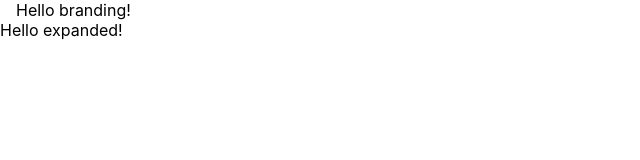
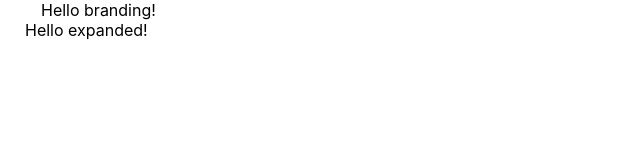
Before and after one commit to owcollier/times-cli, a React (Create React App) app: page / in a window 1280 px wide. Shown: the top 160 px of the page, without its empty margins (0-640 px from the left). Built offline with nearby package versions, Linux system fonts and the light colour scheme.

Commit message:
updates to Header css module

```diff
--- a/src/Components/Header/Header.js
+++ b/src/Components/Header/Header.js
@@ -5,7 +5,7 @@ export class Header extends React.Component {
   render() {
     return (
       <div className="header-wrapper">
-        <header className="header">
+        <header className={styles.header}>
           <div className={styles.hamburger}>
             Hello hamburger!
           </div>
--- a/src/Components/Header/Header.module.css
+++ b/src/Components/Header/Header.module.css
@@ -2,6 +2,12 @@
 .header {
   height: 65px;
   padding: 0 25px;
+}
+
+.header-wrapper {
+  border-bottom: 1px solid rgba(0,0,0,.15);
+  margin: 0 auto;
+  width: 100%;
 }
 
 .branding {
```
